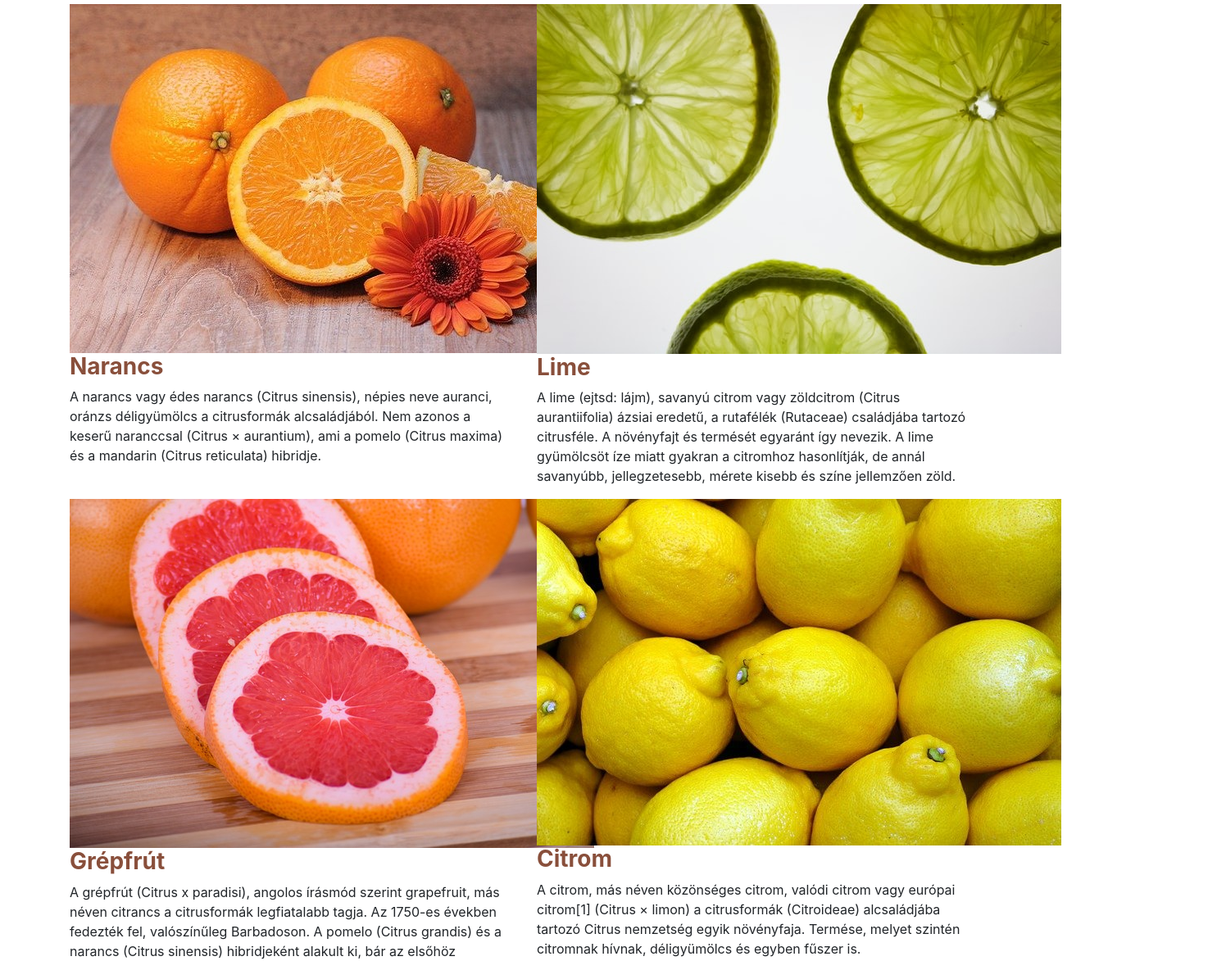
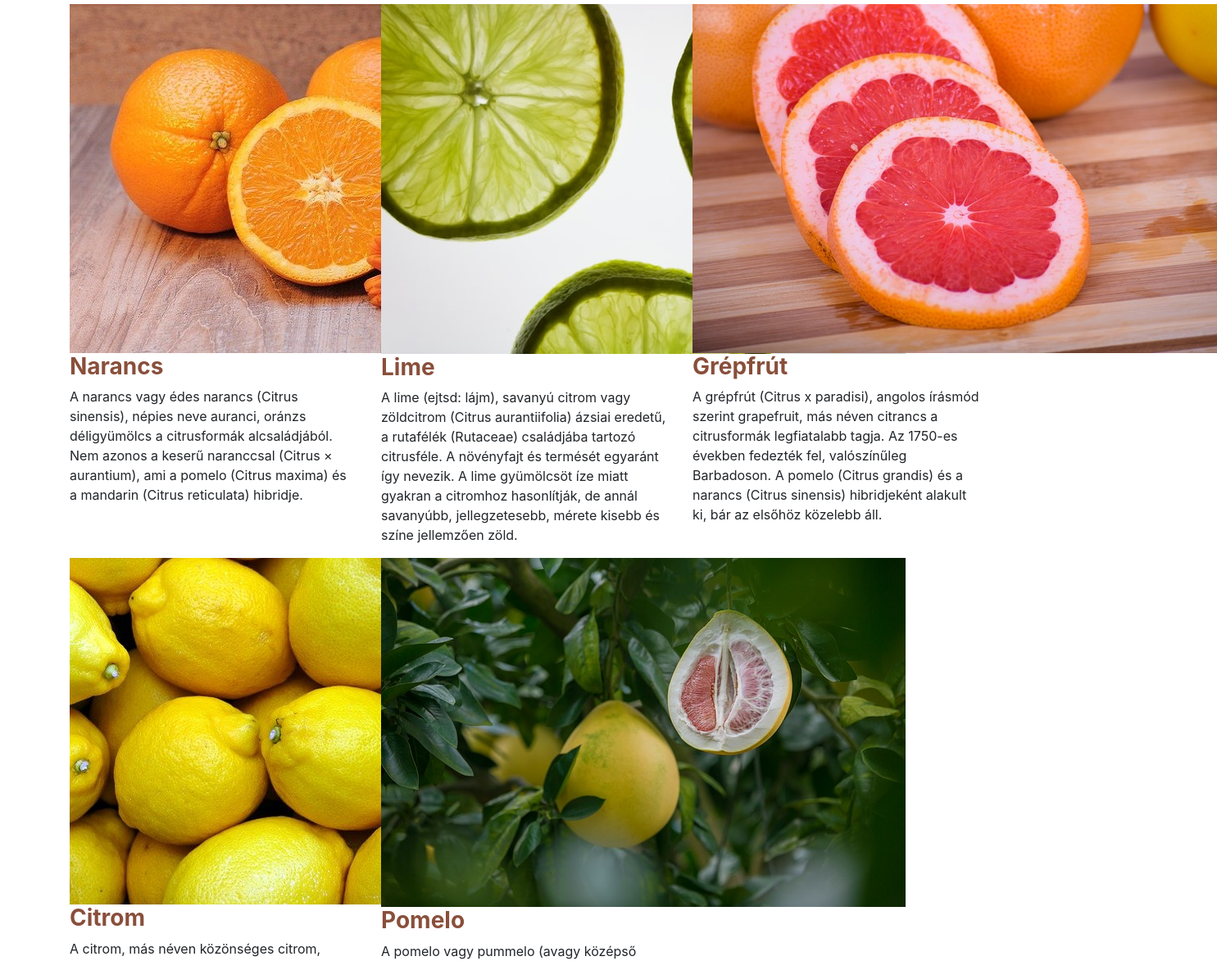
Before and after one commit to gergo515/citrus-09-B, a plain HTML site: page index.html in a window 1280 px wide. Shown: the part 642-1815 px from the top of the page at 82% size, 1485 px wide, since content can reach past the window. Drawn offline with Linux system fonts and the light colour scheme.

Commit message:
8. feladat kész

```diff
--- a/index.html
+++ b/index.html
@@ -48,27 +48,27 @@
             <div class="col-12">
                 <h2 id="leggyakoribb">Leggyakoribb citrusféle gyümölcsök</h2>
             </div>
-            <div class="col-sm-6 col-lg-6">
+            <div class="col-sm-6 col-lg-4">
                 <img src="img/narancs.jpg" alt="Narancs">
                 <h3>Narancs</h3>
                 <p>A narancs vagy édes narancs (Citrus sinensis), népies neve auranci, oránzs déligyümölcs a citrusformák alcsaládjából. Nem azonos a keserű naranccsal (Citrus × aurantium), ami a pomelo (Citrus maxima) és a mandarin (Citrus reticulata) hibridje.</p>
             </div>
-           <div class="col-sm-6 col-lg-6">
+           <div class="col-sm-6 col-lg-4">
                <img src="img/lime2.jpg" alt="Lime">
                <h3>Lime</h3>
                <p>A lime (ejtsd: lájm), savanyú citrom vagy zöldcitrom (Citrus aurantiifolia) ázsiai eredetű, a rutafélék (Rutaceae) családjába tartozó citrusféle. A növényfajt és termését egyaránt így nevezik. A lime gyümölcsöt íze miatt gyakran a citromhoz hasonlítják, de annál savanyúbb, jellegzetesebb, mérete kisebb és színe jellemzően zöld.</p>
            </div>
-           <div class="col-sm-6 col-lg-6">
+           <div class="col-sm-6 col-lg-4">
                <img src="img/grapefruit.jpg" alt="Grapefruit">
                <h3>Grépfrút</h3>
                <p>A grépfrút (Citrus x paradisi), angolos írásmód szerint grapefruit, más néven citrancs a citrusformák legfiatalabb tagja. Az 1750-es években fedezték fel, valószínűleg Barbadoson. A pomelo (Citrus grandis) és a narancs (Citrus sinensis) hibridjeként alakult ki, bár az elsőhöz közelebb áll. </p>
            </div>
-           <div class="col-sm-6 col-lg-6">
+           <div class="col-sm-6 col-lg-4">
                 <img src="img/citrom.jpg" alt="Citrom">
                 <h3>Citrom</h3>
                 <p>A citrom, más néven közönséges citrom, valódi citrom vagy európai citrom[1] (Citrus × limon) a citrusformák (Citroideae) alcsaládjába tartozó Citrus nemzetség egyik növényfaja. Termése, melyet szintén citromnak hívnak, déligyümölcs és egyben fűszer is.</p>
            </div>
-            <div class="col-sm-6 col-lg-6">
+            <div class="col-sm-6 col-lg-4">
                 <img src="img/pomelo.jpg" alt="Pomelo">
                 <h3>Pomelo</h3>
                 <p>A pomelo vagy pummelo (avagy középső gyümölcs) (latin: Citrus grandis, binomiális név: Citrus maxima) a rutafélék családjába tartozó, valószínűleg Malajziában és Polinéziában őshonos déligyümölcs. </p>
```
